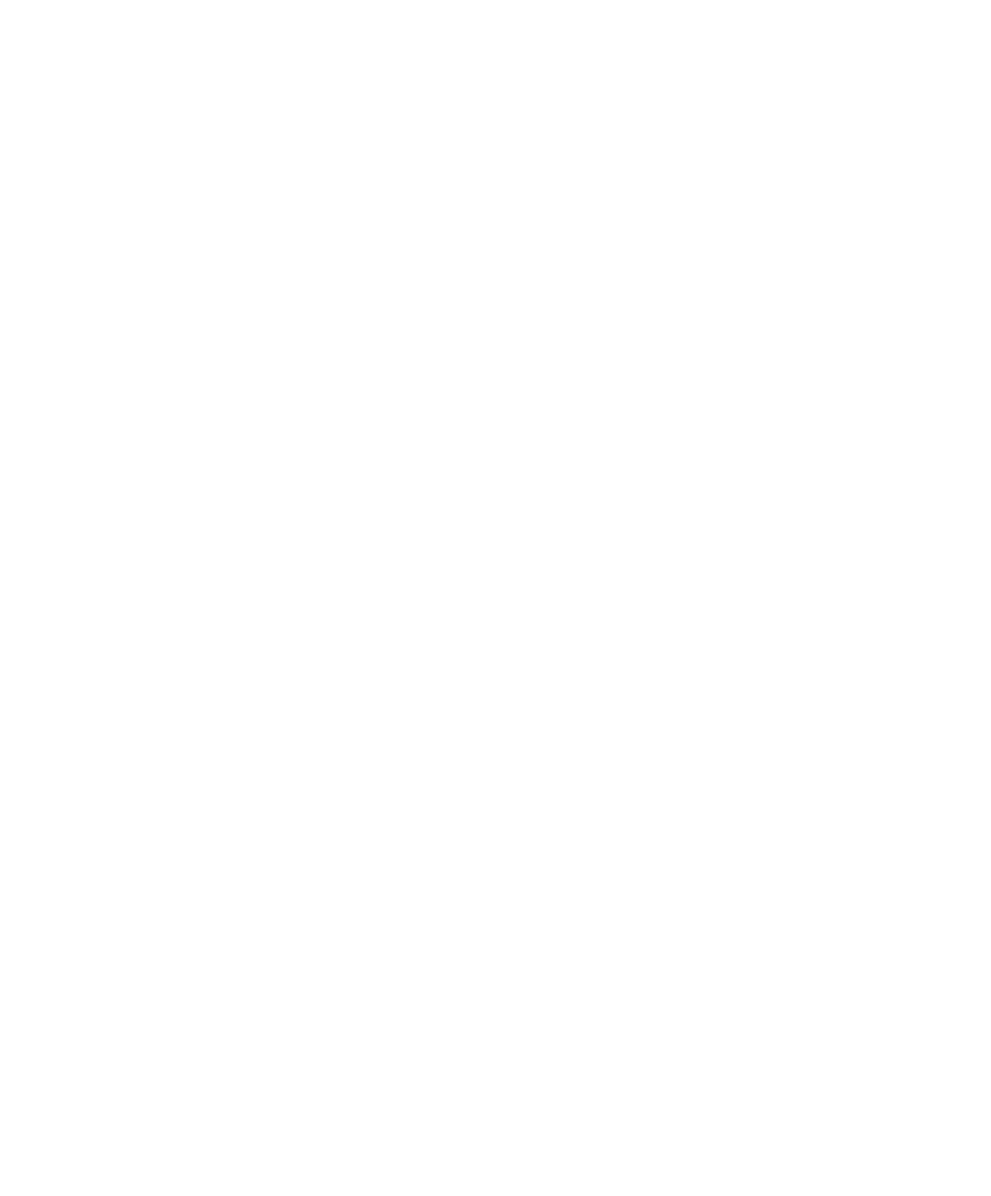
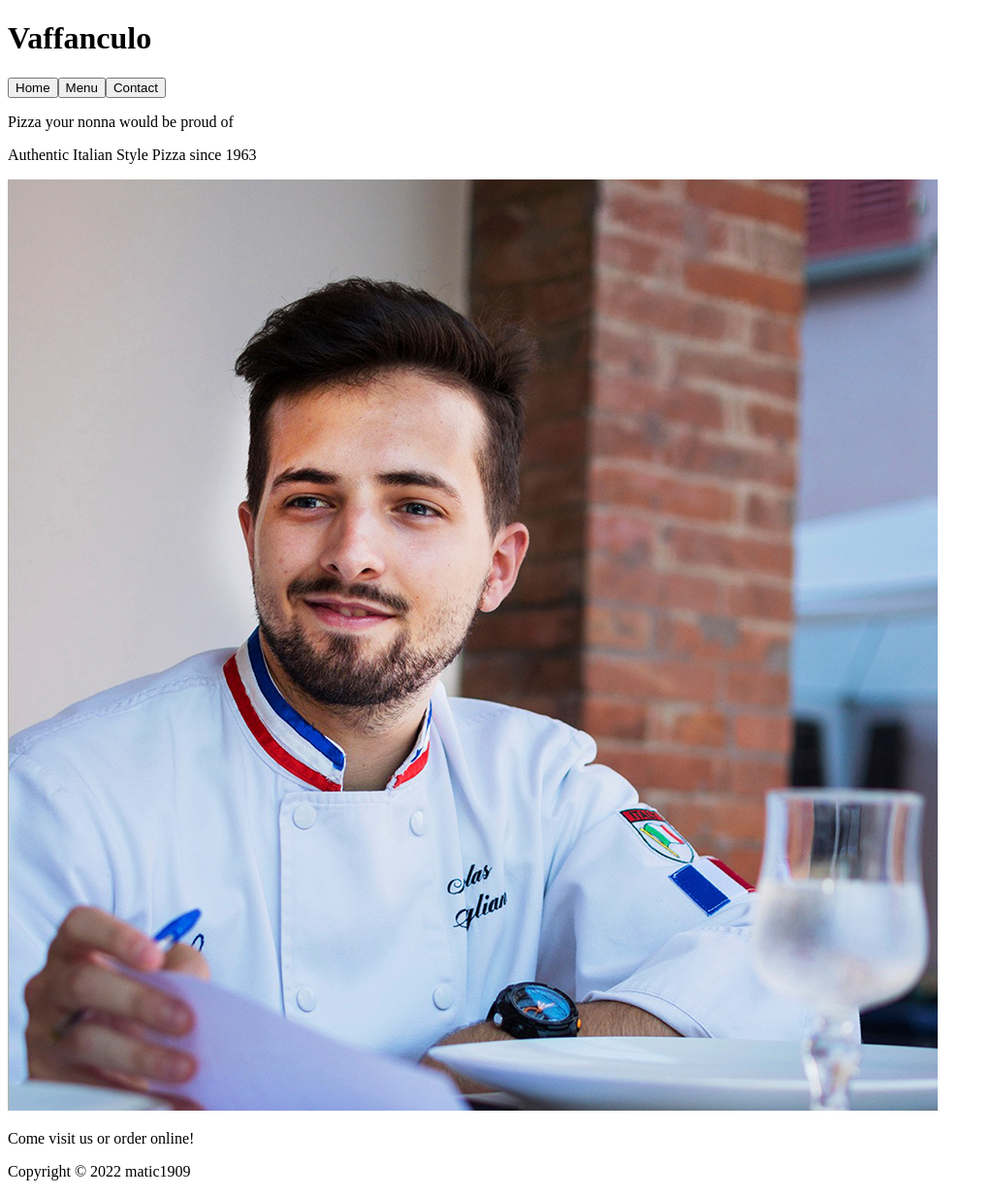
Before and after one commit to matic1909/restaurant-page-webpack, a website built with webpack: page dist/index.html in a window 1280 px wide. Shown: the whole page at 97% size, without its empty margins (0-1022 px from the left). Before the commit the page ends 800 px from the top, so only its background shows below. Built offline with nearby package versions, Linux system fonts and the light colour scheme.

Commit message:
created basic layout

```diff
--- /dev/null
+++ b/src/home.js
@@ -0,0 +1,34 @@
+function createHomepage() {
+  const homepage = document.createElement('div');
+  homepage.classList.add('homepage');
+
+  const chefImage = document.createElement('img');
+  chefImage.src = 'images/chef.jpg';
+  chefImage.alt = 'Chef';
+
+  homepage.appendChild(createParagraph('Pizza your nonna would be proud of'));
+  homepage.appendChild(
+    createParagraph('Authentic Italian Style Pizza since 1963')
+  );
+  homepage.appendChild(chefImage);
+  homepage.appendChild(createParagraph('Come visit us or order online!'));
+
+  return homepage;
+}
+
+function createParagraph(text) {
+  const paragraph = document.createElement('p');
+  paragraph.textContent = text;
+  return paragraph;
+}
+
+function loadHomePage() {
+  const main = document.querySelector('main');
+  // Clear the content when switching to homepage
+  main.textContent = '';
+  main.appendChild(createHomepage());
+
+  return main;
+}
+
+export default loadHomePage;
--- a/src/index.js
+++ b/src/index.js
@@ -1 +1,4 @@
-console.log('test');
+import './style.css';
+import initializeWebsite from './layout';
+
+initializeWebsite();
--- /dev/null
+++ b/src/layout.js
@@ -0,0 +1,80 @@
+import loadHomePage from './home';
+
+function createHeader() {
+  const header = document.createElement('header');
+
+  const restaurantName = document.createElement('h1');
+  restaurantName.textContent = 'Vaffanculo';
+
+  header.appendChild(restaurantName);
+  header.appendChild(createNav());
+
+  return header;
+}
+
+function createNav() {
+  const nav = document.createElement('nav');
+
+  const homeButton = document.createElement('button');
+  homeButton.textContent = 'Home';
+  homeButton.addEventListener('click', (e) => {
+    if (e.target.classList.contains('active')) return;
+    changeActiveButton(homeButton);
+  });
+
+  const menuButton = document.createElement('button');
+  menuButton.textContent = 'Menu';
+  menuButton.addEventListener('click', (e) => {
+    if (e.target.classList.contains('active')) return;
+    changeActiveButton(menuButton);
+  });
+
+  const contactButton = document.createElement('button');
+  contactButton.textContent = 'Contact';
+  contactButton.addEventListener('click', (e) => {
+    if (e.target.classList.contains('active')) return;
+    changeActiveButton(contactButton);
+  });
+
+  nav.appendChild(homeButton);
+  nav.appendChild(menuButton);
+  nav.appendChild(contactButton);
+
+  return nav;
+}
+
+function changeActiveButton(button) {
+  const buttons = document.querySelectorAll('button');
+
+  buttons.forEach((button) => {
+    button.classList.remove('active');
+  });
+
+  button.classList.add('active');
+}
+
+function createMain() {
+  const main = document.createElement('main');
+  return main;
+}
+
+function createFooter() {
+  const footer = document.createElement('footer');
+  const footerText = document.createElement('p');
+  footerText.textContent = 'Copyright © 2022 matic1909';
+  footer.appendChild(footerText);
+
+  return footer;
+}
+
+function initializeWebsite() {
+  const content = document.querySelector('.content');
+
+  content.appendChild(createHeader());
+  content.appendChild(createMain());
+  content.appendChild(createFooter());
+
+  loadHomePage();
+}
+
+export default initializeWebsite;
--- /dev/null
+++ b/src/style.css
@@ -0,0 +1,3 @@
+.active {
+  color: red;
+}
--- /dev/null
+++ b/webpack.config.js
@@ -0,0 +1,26 @@
+const path = require('path');
+
+module.exports = {
+  entry: './src/index.js',
+  output: {
+    filename: 'bundle.js',
+    path: path.resolve(__dirname, 'dist'),
+  },
+  devtool: 'source-map',
+  module: {
+    rules: [
+      {
+        test: /\.css$/i,
+        use: ['style-loader', 'css-loader'],
+      },
+      {
+        test: /\.(png|svg|jpg|jpeg|gif)$/i,
+        type: 'asset/resource',
+      },
+      {
+        test: /\.(woff|woff2|eot|ttf|otf)$/i,
+        type: 'asset/resource',
+      },
+    ],
+  },
+};
```
Also changed, not shown: package.json (+5 -2 lines), dist/bundle.js (added), dist/images/chef.jpg (added), dist/index.html, dist/main.js (deleted), 2 other files.
